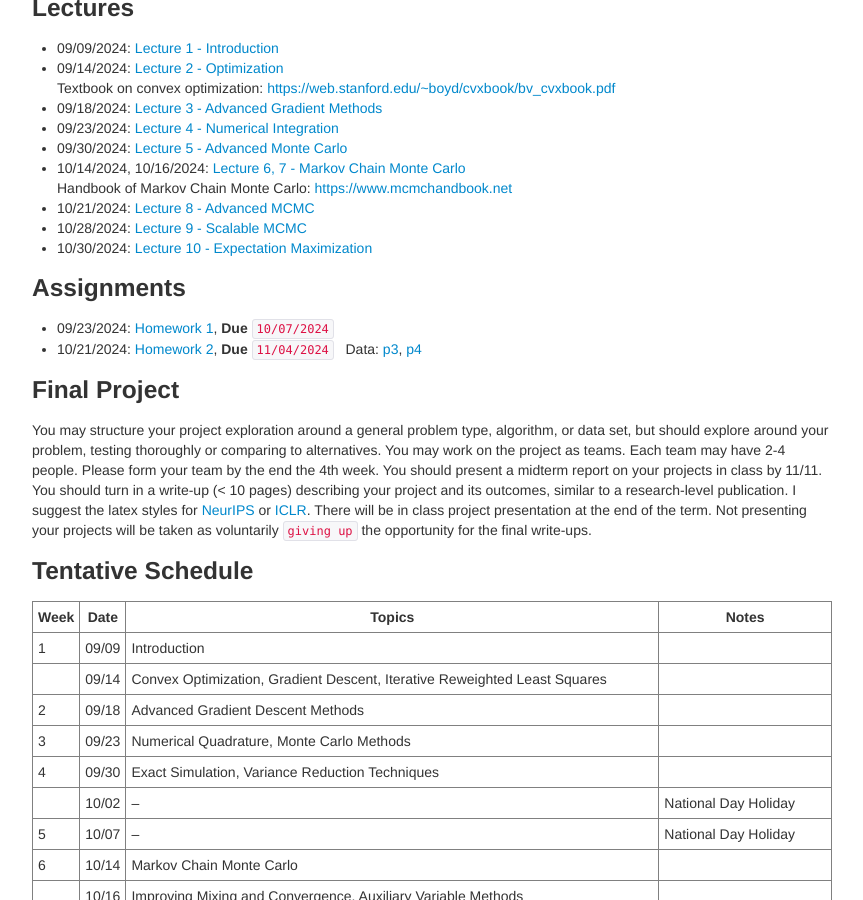
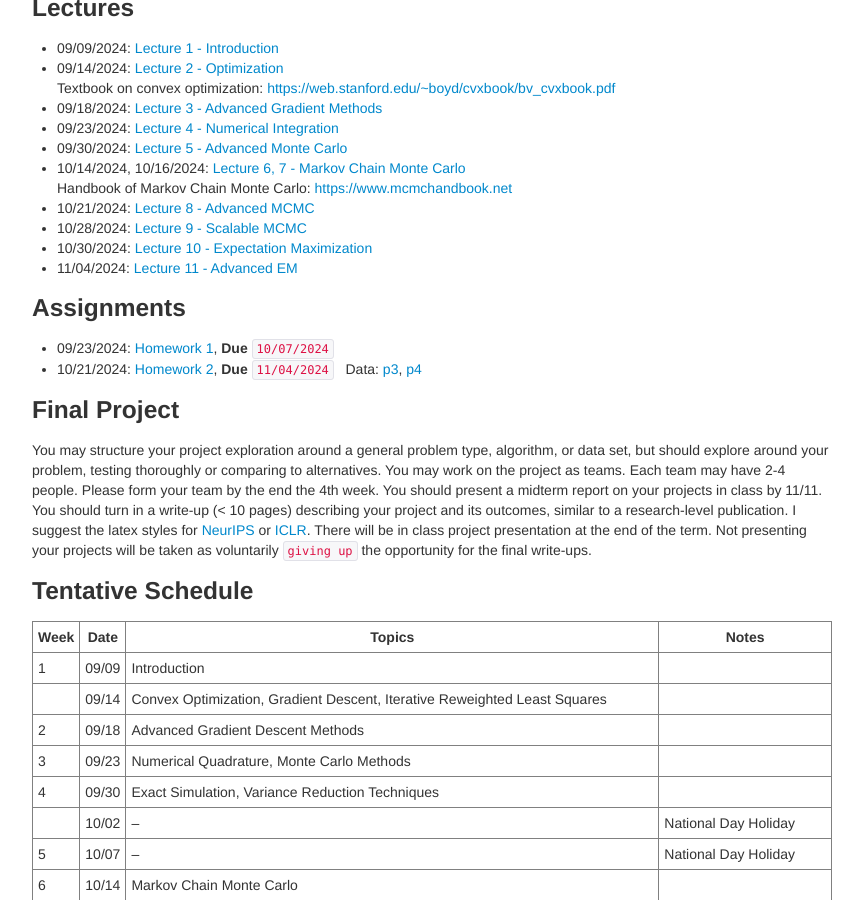
Before and after one commit to zcrabbit/zcrabbit.github.io, a Jekyll site: the page built from courses/smcm-f24.md, in a window 1280 px wide and 900 px high, scrolled down 1105 px. Shown: the whole window, without its empty margins (208-1071 px from the left). Built offline with Jekyll 4.4.1, drawn with Linux system fonts in a browser that asks for light colours.

Commit message:
lecture 11 out

```diff
--- a/courses/smcm-f24.md
+++ b/courses/smcm-f24.md
@@ -48,6 +48,7 @@ We will use python during the course. A good Python tutorial is available at <ht
 - 10/21/2024: [Lecture 8 - Advanced MCMC]({{sites.baseurl}}/static/slides/smcm_fall24/lec08.pdf)
 - 10/28/2024: [Lecture 9 - Scalable MCMC]({{sites.baseurl}}/static/slides/smcm_fall24/lec09.pdf)
 - 10/30/2024: [Lecture 10 - Expectation Maximization]({{sites.baseurl}}/static/slides/smcm_fall24/lec10.pdf)
+- 11/04/2024: [Lecture 11 - Advanced EM]({{sites.baseurl}}/static/slides/smcm_fall24/lec11.pdf)
 
 ### Assignments
 - 09/23/2024: [Homework 1]({{sites.baseurl}}/static/slides/smcm_fall24/hw01.pdf), **Due** `10/07/2024`
```
Also changed, not shown: 3 other files.
